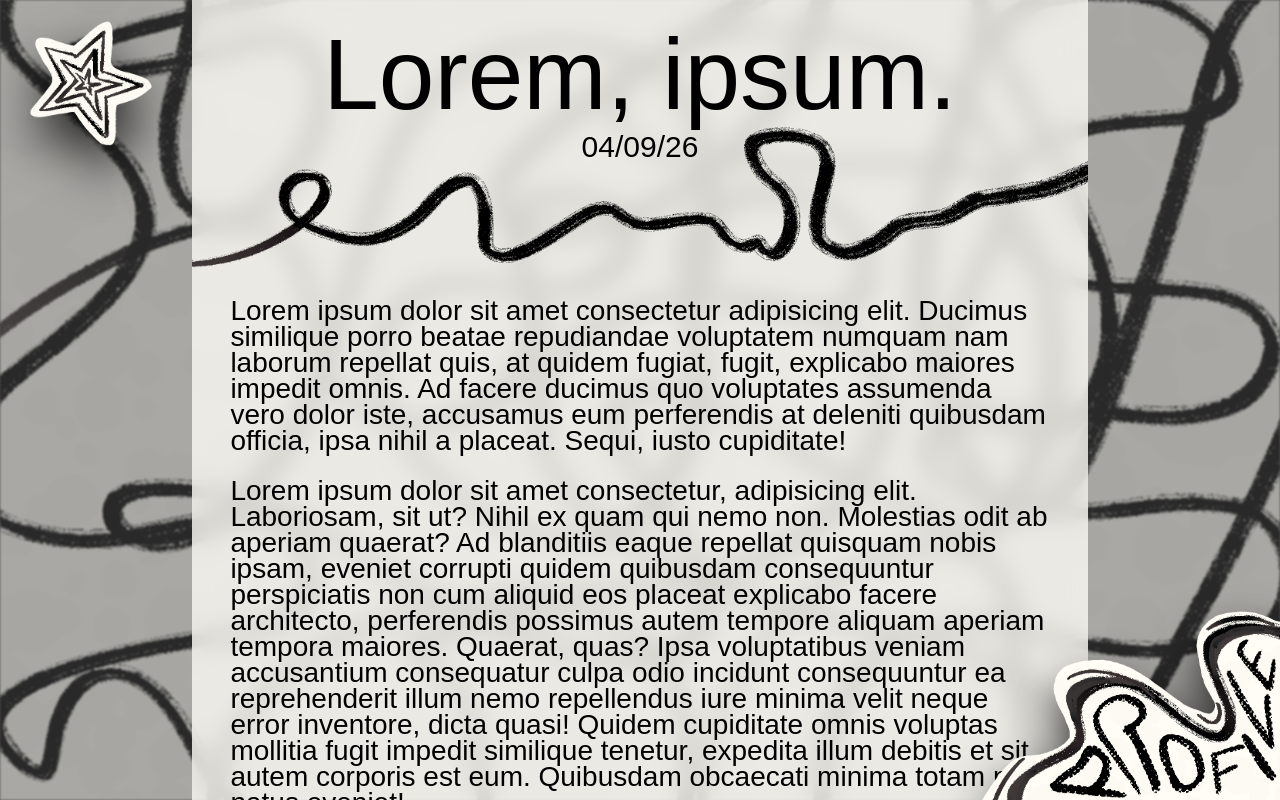
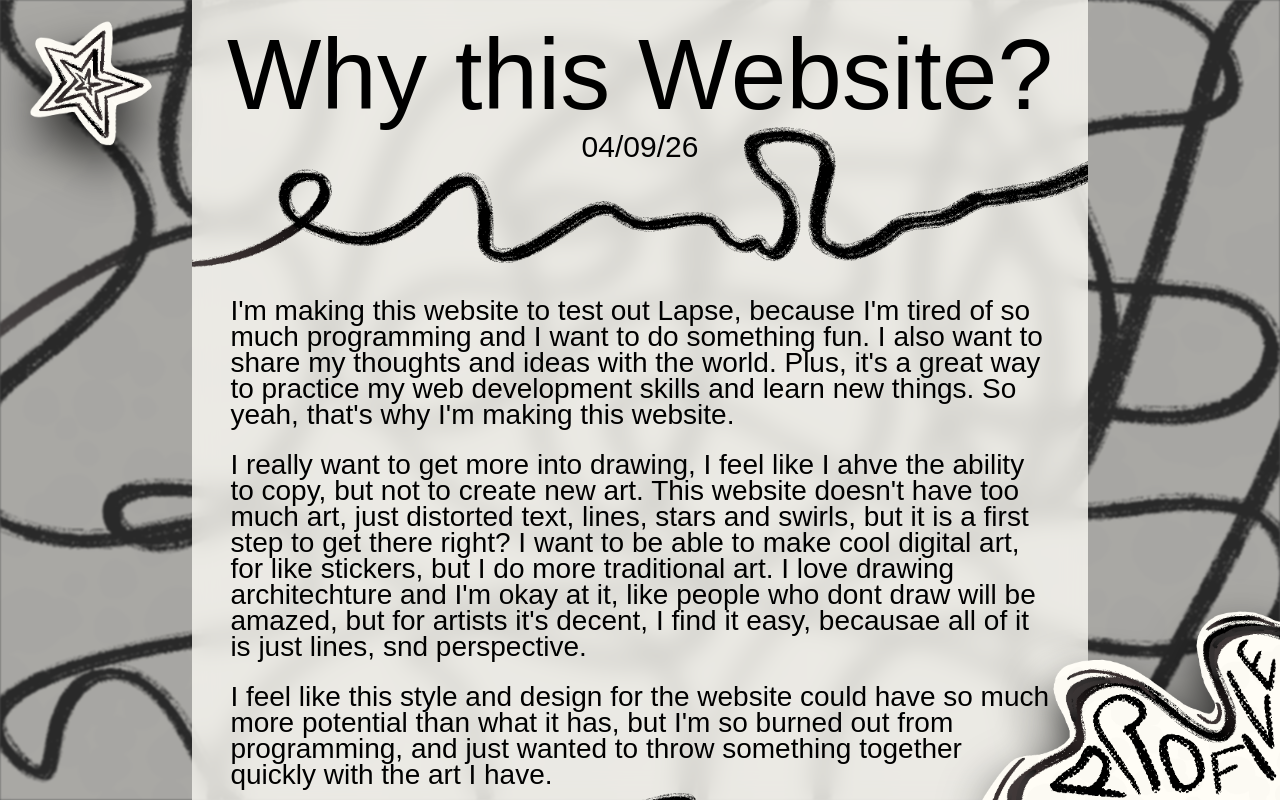
Before and after one commit to jane-does-coding/My-Stars-Website, a Next.js app: page /blogs in a window 1280 px wide. Built offline with nearby package versions, Linux system fonts and the light colour scheme; a web font is replaced by a local one.

Commit message:
change text

```diff
--- a/app/(pages)/blogs/page.tsx
+++ b/app/(pages)/blogs/page.tsx
@@ -9,7 +9,7 @@ export default function BlogsPage() {
 
 			<div className="w-[70vw] mx-auto bg-[#FCFAF4]/80 backdrop-blur-md h-screen fixed top-0 z-5 overflow-y-scroll left-[15vw] pt-[3vh] pb-[7.5vh]">
 				<h2 className="text-[12.5vh] leading-[12.5vh] text-center">
-					Lorem, ipsum.
+					Why this Website?
 				</h2>
 				<p className="text-[3.75vh] text-center">04/09/26</p>
 				<img
@@ -18,69 +18,48 @@ export default function BlogsPage() {
 					alt=""
 				/>
 				<p className="px-[3vw] text-[3.5vh] leading-[3.25vh] mt-[-3vh]">
-					Lorem ipsum dolor sit amet consectetur adipisicing elit. Ducimus
-					similique porro beatae repudiandae voluptatem numquam nam laborum
-					repellat quis, at quidem fugiat, fugit, explicabo maiores impedit
-					omnis. Ad facere ducimus quo voluptates assumenda vero dolor iste,
-					accusamus eum perferendis at deleniti quibusdam officia, ipsa nihil a
-					placeat. Sequi, iusto cupiditate!
+					I'm making this website to test out Lapse, because I'm tired of so
+					much programming and I want to do something fun. I also want to share
+					my thoughts and ideas with the world. Plus, it's a great way to
+					practice my web development skills and learn new things. So yeah,
+					that's why I'm making this website.
 				</p>
 				<p className="px-[3vw] text-[3.5vh] leading-[3.25vh] mt-[3vh]">
-					Lorem ipsum dolor sit amet consectetur, adipisicing elit. Laboriosam,
-					sit ut? Nihil ex quam qui nemo non. Molestias odit ab aperiam quaerat?
-					Ad blanditiis eaque repellat quisquam nobis ipsam, eveniet corrupti
-					quidem quibusdam consequuntur perspiciatis non cum aliquid eos placeat
-					explicabo facere architecto, perferendis possimus autem tempore
-					aliquam aperiam tempora maiores. Quaerat, quas? Ipsa voluptatibus
-					veniam accusantium consequatur culpa odio incidunt consequuntur ea
-					reprehenderit illum nemo repellendus iure minima velit neque error
-					inventore, dicta quasi! Quidem cupiditate omnis voluptas mollitia
-					fugit impedit similique tenetur, expedita illum debitis et sit autem
-					corporis est eum. Quibusdam obcaecati minima totam nam natus eveniet!
+					I really want to get more into drawing, I feel like I ahve the ability
+					to copy, but not to create new art. This website doesn't have too much
+					art, just distorted text, lines, stars and swirls, but it is a first
+					step to get there right? I want to be able to make cool digital art,
+					for like stickers, but I do more traditional art. I love drawing
+					architechture and I'm okay at it, like people who dont draw will be
+					amazed, but for artists it's decent, I find it easy, becausae all of
+					it is just lines, snd perspective.
 				</p>
 				<p className="px-[3vw] text-[3.5vh] leading-[3.25vh] mt-[3vh]">
-					Lorem ipsum dolor sit amet consectetur adipisicing elit. Itaque
-					suscipit id, vel veniam incidunt porro voluptatibus voluptate?
-					Dignissimos distinctio atque, assumenda laudantium ex labore,
-					laboriosam aliquam optio ratione odio in.
+					I feel like this style and design for the website could have so much
+					more potential than what it has, but I'm so burned out from
+					programming, and just wanted to throw something together quickly with
+					the art I have.
 				</p>
-				<p className="px-[3vw] text-[3.5vh] leading-[3.25vh] mt-[3vh]">
-					Lorem ipsum dolor sit amet consectetur adipisicing elit. Itaque
-					suscipit id, vel veniam incidunt porro voluptatibus voluptate?
-					Dignissimos distinctio atque, assumenda laudantium ex labore,
-					laboriosam aliquam optio ratione odio in. Lorem ipsum dolor sit amet
-					consectetur, adipisicing elit. Explicabo eum voluptatibus, placeat hic
-					odit rem! Voluptate ipsa iure sed pariatur deleniti mollitia nemo
-					nostrum possimus!
-				</p>
-				<p className="px-[3vw] text-[3.5vh] leading-[3.25vh] mt-[3vh]">
-					Lorem ipsum dolor sit amet consectetur adipisicing elit. Itaque
-					suscipit id, vel veniam incidunt porro voluptatibus voluptate?
-					Dignissimos distinctio atque, assumenda laudantium ex labore,
-					laboriosam aliquam optio ratione odio in.
-				</p>
-				<p className="px-[3vw] text-[3.5vh] leading-[3.25vh] mt-[3vh]">
-					Lorem ipsum dolor sit amet consectetur adipisicing elit. Itaque
-					suscipit id, vel veniam incidunt porro voluptatibus voluptate?
-					Dignissimos distinctio atque, assumenda laudantium ex labore,
-					laboriosam aliquam optio ratione odio in. Lorem ipsum dolor sit amet
-					consectetur, adipisicing elit. Explicabo eum voluptatibus, placeat hic
-					odit rem! Voluptate ipsa iure sed pariatur deleniti mollitia nemo
-					nostrum possimus!
-				</p>
+
 				<img
 					src="/imgs/line3.png"
 					className="w-full translate-y-[-1vh]"
 					alt=""
 				/>
 				<div className="flex items-center justify-between w-[50%] mx-auto mt-[4vh]">
-					<a href="/" className="text-[4vh]">
+					<a
+						href="https://github.com/jane-does-coding/My-Stars-Website"
+						className="text-[4vh]"
+					>
 						Github
 					</a>
-					<a href="/" className="text-[4vh]">
+					<a
+						href="https://www.instagram.com/i_am_jane_2008/"
+						className="text-[4vh]"
+					>
 						Instagram
 					</a>
-					<a href="/" className="text-[4vh]">
+					<a href="mailto:yevheniiasimaka@gmail.com" className="text-[4vh]">
 						Email
 					</a>
 				</div>
```
